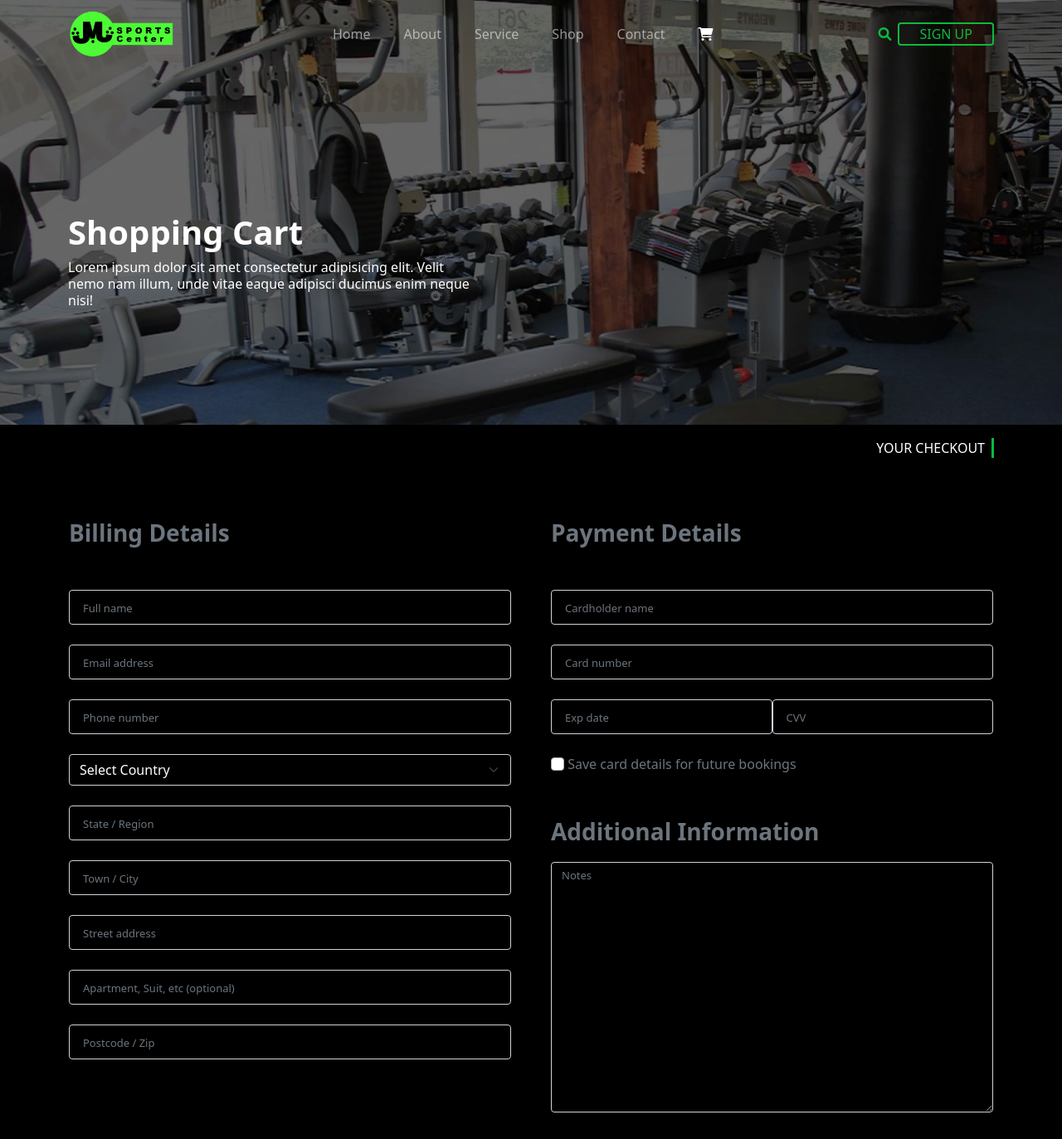
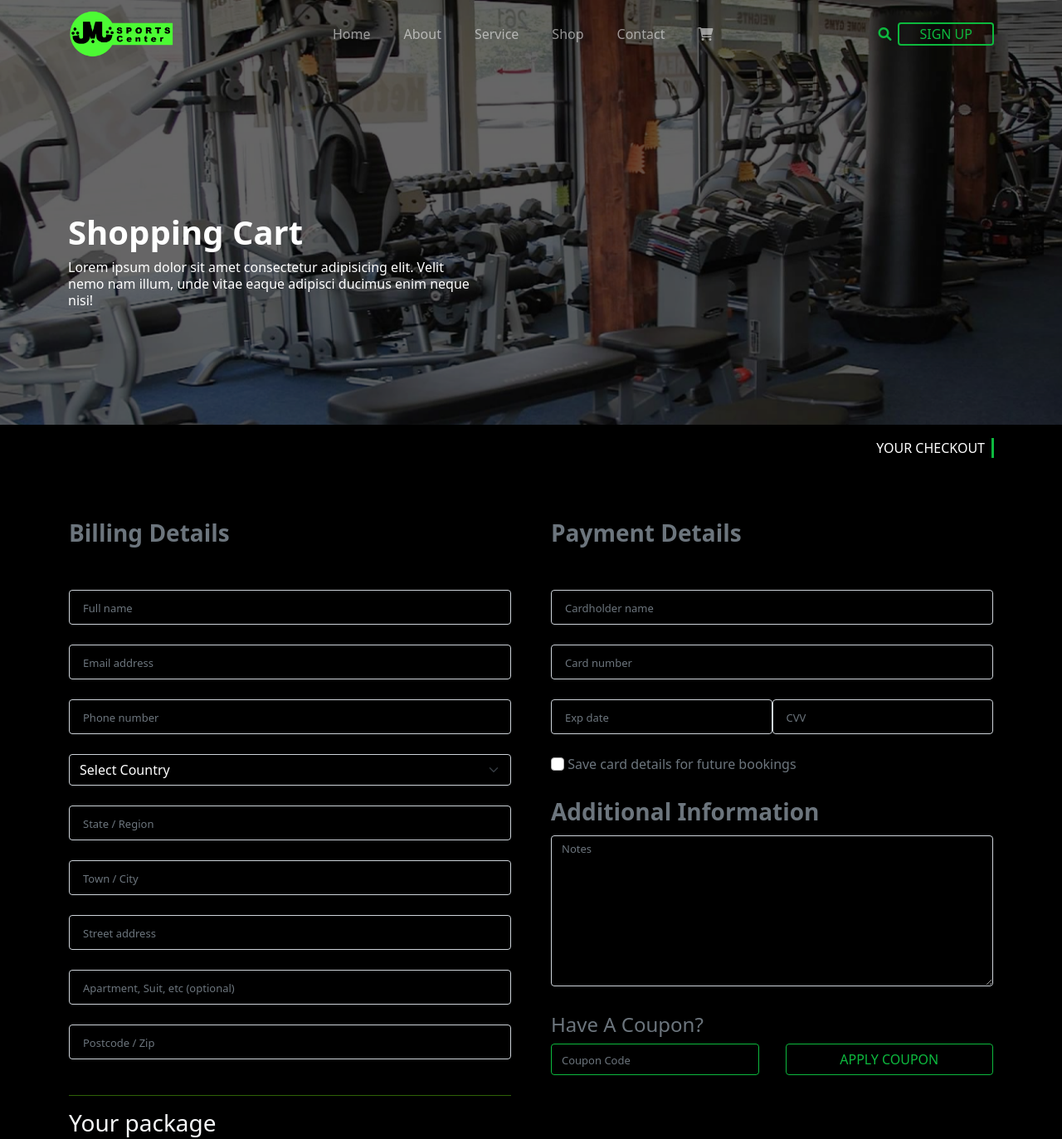
Before and after one commit to odurusphp/sports_template, a plain HTML site: page checkout.html in a window 1280 px wide. Shown: the top 1373 px of the page at 83% size. Drawn offline with Linux system fonts and the light colour scheme.

Commit message:
Changes in margins and paddings

```diff
--- a/checkout.html
+++ b/checkout.html
@@ -36,7 +36,7 @@
                 <a class="nav-link" href="contact-us.html">Contact</a>
               </li>
               <li class="nav-item  me-lg-4">
-                <a class="nav-link active" aria-current="page" href="cart.html"><i class="fa-solid fa-cart-shopping"></i></a>
+                <a class="nav-link" href="cart.html"><i class="fa-solid fa-cart-shopping"></i></a>
               </li>
             </ul>
             <i class="fa fa-search text-success"></i>
@@ -109,11 +109,11 @@
                         <label for="remember" class="form-check-label text-secondary">Save card details for future bookings</label>
                     </div>
 
-                    <p class="fs-3 fw-bold mb-md-3 mt-md-5 form-text">Additional Information</p>
+                    <p class="fs-3 fw-bold mb-md-2 form-text">Additional Information</p>
 
-                    <textarea class="form-control bg-transparent text-white mb-4" placeholder="Notes" id="exampleFormControlTextarea1" rows="12"></textarea>
+                    <textarea class="form-control bg-transparent text-white mb-4" placeholder="Notes" id="exampleFormControlTextarea1" rows="7"></textarea>
 
-                    <label for="coupon" class="mb-2 mt-md-5 text-secondary h4">Have A Coupon?</label>
+                    <label for="coupon" class="mb-2 mt-md-2 text-secondary h4">Have A Coupon?</label>
                     <div class="d-flex mb-4">
                         <input type="text" class="form-control border-success text-light bg-transparent me-3" placeholder="Coupon Code" name="coupon" id="coupon">
                         <button type="button" class="btn btn-outline-success w-100 ms-3"><span>APPLY COUPON</span></button>
```
Also changed, not shown: booking.html (+4 -4 lines).
